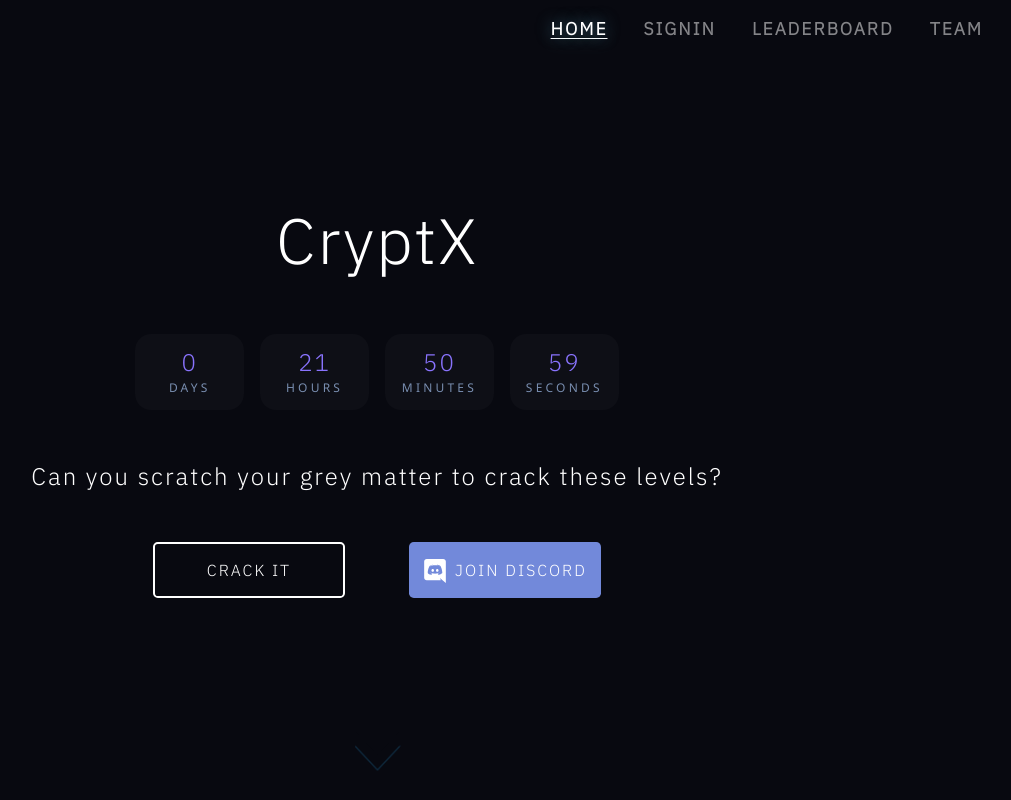
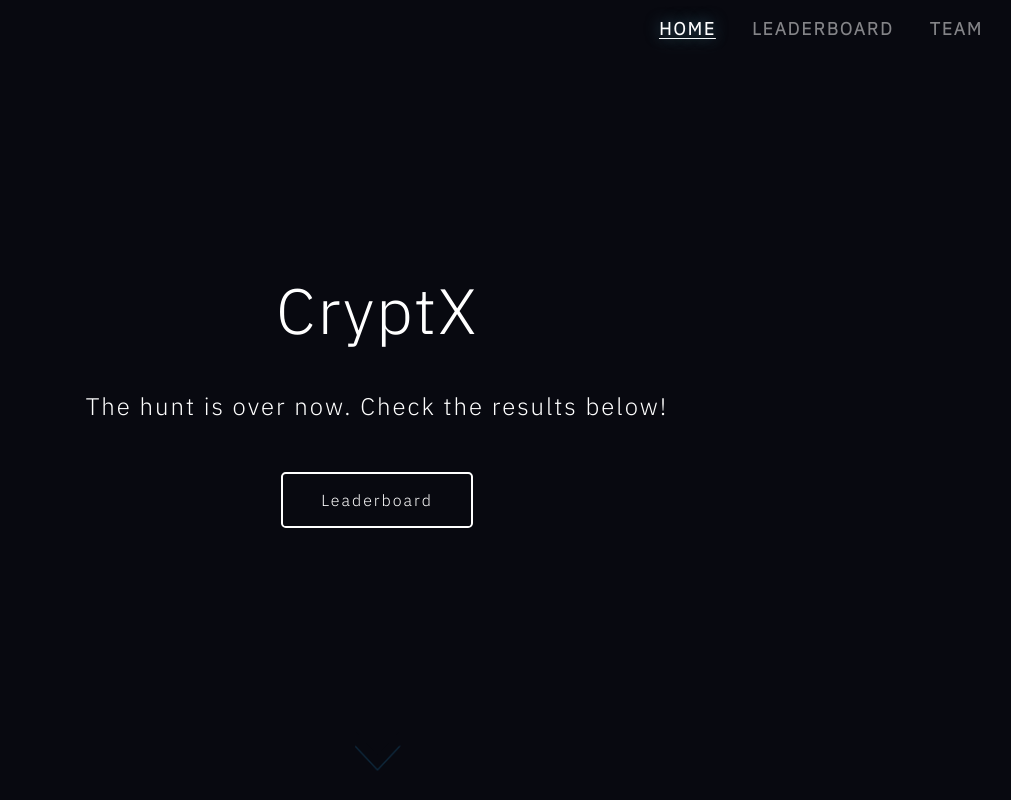
Before and after one commit to kg-kartik/CryptX, a React (Create React App) app in the folder client/: page / in a window 1280 px wide. Shown: the top 800 px of the page, without its empty margins (263-1274 px from the left). Built offline with nearby package versions, Linux system fonts and the light colour scheme.

Commit message:
Hunt over ; final changes

```diff
--- a/client/src/App.js
+++ b/client/src/App.js
@@ -1,8 +1,6 @@
 import React from "react";
 import { BrowserRouter as Router, Switch } from "react-router-dom";
 import Home from "./components/Home";
-import SignInNew from "./components/SignInNew";
-import LevelNew from "./components/LevelNew";
 import Leaderboard from "./components/Leaderboard";
 import Alert from "./layouts/Alert";
 
@@ -14,7 +12,6 @@ import store from "./store.js";
 import setAuthToken from "./util/setAuthToken";
 import jwt_decode from "jwt-decode";
 import { setCurrentUser, logoutUser } from "./actions/authActions";
-import ProtectedRoute from "./commons/ProtectedRoute";
 import PublicRoute from "./commons/PublicRoute";
 import Team from "./components/Team";
 
@@ -55,13 +52,6 @@ const App = () => {
                     />
 
                     <PublicRoute
-                        restricted={true}
-                        exact
-                        path="/signin"
-                        component={SignInNew}
-                    />
-
-                    <PublicRoute
                         restricted={false}
                         exact
                         path="/leaderboard"
@@ -73,7 +63,6 @@ const App = () => {
                         path="/team"
                         component={Team}
                     />
-                    <ProtectedRoute exact path="/level" component={LevelNew} />
                 </Switch>
             </Router>
         </Provider>
--- a/client/src/components/Home.js
+++ b/client/src/components/Home.js
@@ -4,8 +4,6 @@ import "../App.css";
 import Navbar from "../layouts/Navbar";
 import styled from "styled-components";
 import ScrollDown from "../elements/ScrollDown";
-import Countdown from "../elements/Countdown";
-import DiscordLogo from "../styles/DiscordLogo";
 import { useMediaQuery } from "react-responsive";
 import Footer from "./Footer";
 
@@ -139,21 +137,20 @@ const Home = () => {
                 <div className="dark-overlay">
                     <div className="landing-inner">
                         <h1 className="x-large">CryptX</h1>
-                        <CountdownContainer>
+                        {/* <CountdownContainer>
                             <Countdown />
-                        </CountdownContainer>
+                        </CountdownContainer> */}
                         <p className="lead">
-                            Can you scratch your grey matter to crack these
-                            levels?
+                            The hunt is over now. Check the results below!
                         </p>
                         <div className="buttons">
                             <Link
-                                to="/level"
+                                to="/leaderboard"
                                 className="btn btn-primary btn-lg crack"
                             >
-                                CRACK IT
+                                Leaderboard
                             </Link>
-                            <a
+                            {/* <a
                                 href="https://discord.gg/HaTtzqxJ"
                                 className="btn btn-primary btn-lg discord-btn"
                             >
@@ -161,7 +158,7 @@ const Home = () => {
                                 <span className="align-middle">
                                     JOIN DISCORD
                                 </span>
-                            </a>
+                            </a> */}
                         </div>
                     </div>
                 </div>
--- a/client/src/layouts/Navbar.js
+++ b/client/src/layouts/Navbar.js
@@ -12,10 +12,10 @@ const Nav = styled.nav`
 `;
 
 const Navbar = ({ auth: { isAuthenticated, loading } }) => {
-    const logout = () => {
-        localStorage.removeItem("token");
-        window.location.reload();
-    };
+    // const logout = () => {
+    //     localStorage.removeItem("token");
+    //     window.location.reload();
+    // };
 
     return (
         <div id="nav-bar">
@@ -45,15 +45,7 @@ const Navbar = ({ auth: { isAuthenticated, loading } }) => {
                                     HOME
                                 </NavLink>
                             </li>
-                            <li className="nav-item">
-                                <NavLink
-                                    activeClassName="selected"
-                                    className="nav-link"
-                                    to="/signin"
-                                >
-                                    SIGNIN
-                                </NavLink>
-                            </li>
+
                             <li className="nav-item">
                                 <NavLink
                                     activeClassName="selected"
@@ -85,15 +77,7 @@ const Navbar = ({ auth: { isAuthenticated, loading } }) => {
                                     HOME
                                 </NavLink>
                             </li>
-                            <li className="nav-item">
-                                <NavLink
-                                    activeClassName="selected"
-                                    className="nav-link"
-                                    to="/level"
-                                >
-                                    PLAY
-                                </NavLink>
-                            </li>
+
                             <li className="nav-item">
                                 <NavLink
                                     activeClassName="selected"
@@ -110,16 +94,6 @@ const Navbar = ({ auth: { isAuthenticated, loading } }) => {
                                     to="/team"
                                 >
                                     TEAM
-                                </NavLink>
-                            </li>
-                            <li className="nav-item">
-                                <NavLink
-                                    to="/signin"
-                                    activeClassName="selected"
-                                    className="nav-link logout"
-                                    onClick={() => logout()}
-                                >
-                                    LOGOUT
                                 </NavLink>
                             </li>
                         </ul>
```
